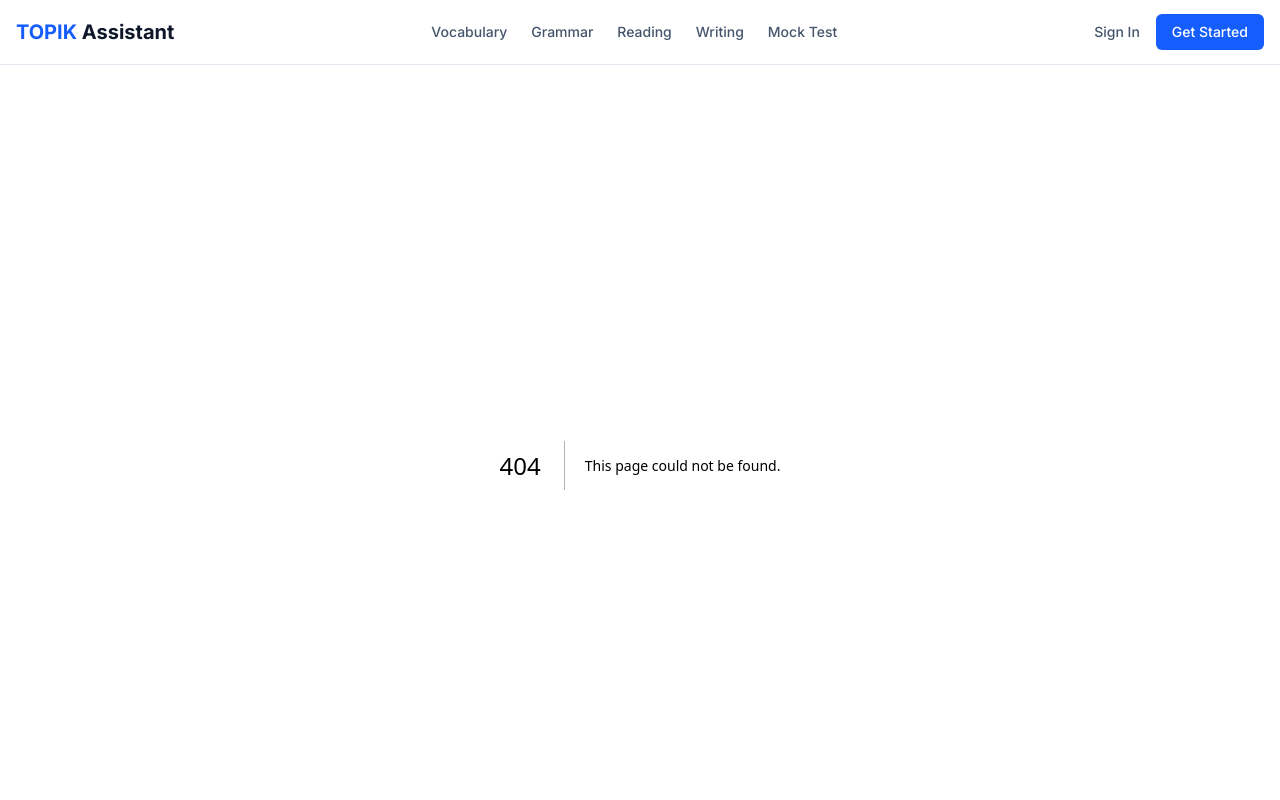
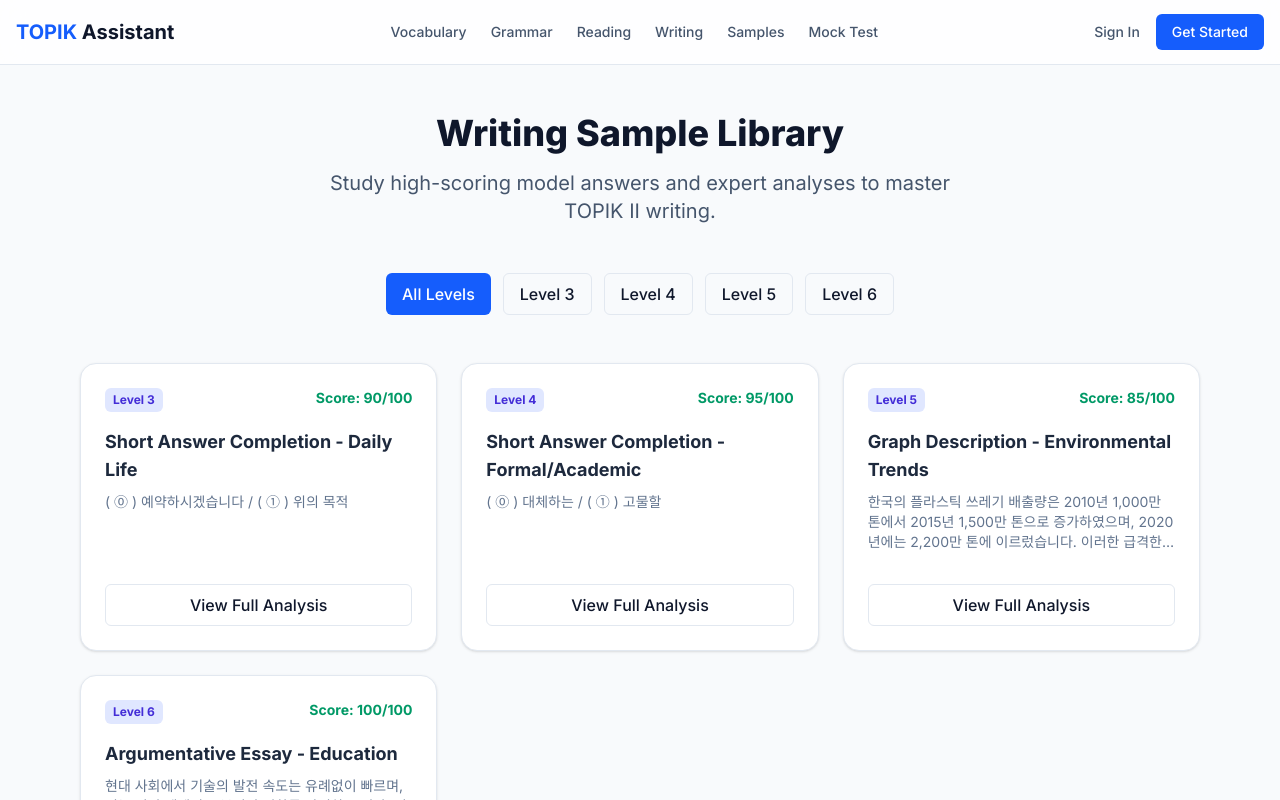
Before and after one commit to prof-lijar/tiny-company, a Next.js app in the folder product/: page /writing/samples in a window 1280 px wide. Before the commit this address had no page. Shown: the top 800 px of the page. Built offline with nearby package versions, Linux system fonts and the light colour scheme.

Commit message:
[CTO] Implement Writing Sample Library with model answers and expert analysis (#412)

```diff
--- /dev/null
+++ b/product/src/app/writing/samples/page.tsx
@@ -0,0 +1,91 @@
+'use client';
+
+import React, { useState } from 'react';
+import { writingSamples } from '@/lib/data/writing-samples';
+import { writingPrompts } from '@/lib/data/writing-prompts';
+import SampleCard from '@/components/writing/SampleCard';
+import { Button } from '@/components/ui/Button';
+
+export default function WritingSamplesPage() {
+  const [selectedSample, setSelectedSample] = useState<any>(null);
+  const [filterLevel, setFilterLevel] = useState<number | 'all'>( 'all');
+
+  const filteredSamples = writingSamples.filter(sample =>
+    filterLevel === 'all' || sample.level === filterLevel
+  );
+
+  return (
+    <div className="max-w-6xl mx-auto py-12 px-4">
+      <header className="mb-12 text-center">
+        <h1 className="text-4xl font-extrabold text-slate-900 mb-4">Writing Sample Library</h1>
+        <p className="text-xl text-slate-600 max-w-2xl mx-auto">
+          Study high-scoring model answers and expert analyses to master TOPIK II writing.
+        </p>
+      </header>
+
+      <div className="flex justify-center gap-3 mb-12">
+        <Button
+          variant={filterLevel === 'all' ? 'primary' : 'outline'}
+          onClick={() => setFilterLevel('all')}
+        >
+          All Levels
+        </Button>
+        {[3, 4, 5, 6].map(level => (
+          <Button
+            key={level}
+            variant={filterLevel === level ? 'primary' : 'outline'}
+            onClick={() => setFilterLevel(level)}
+          >
+          Level {level}
+          </Button>
+        ))}
+      </div>
+
+      <div className="grid grid-cols-1 md:grid-cols-2 lg:grid-cols-3 gap-6">
+        {filteredSamples.map((sample) => {
+          const prompt = writingPrompts.find(p => p.id === sample.promptId);
+          return (
+            <div
+              key={sample.id}
+              className="group bg-white p-6 rounded-2xl border border-slate-200 shadow-sm hover:shadow-md transition-all cursor-pointer flex flex-col justify-between"
+              onClick={() => setSelectedSample(sample)}
+            >
+              <div>
+                <div className="flex justify-between items-start mb-4">
+                  <span className="bg-indigo-100 text-indigo-700 px-2 py-1 rounded-md text-xs font-bold">
+                    Level {sample.level}
+                  </span>
+                  <span className="text-emerald-600 font-bold text-sm">
+                    Score: {sample.score}/100
+                  </span>
+                </div>
+                <h3 className="text-lg font-bold text-slate-800 mb-2 group-hover:text-indigo-600 transition-colors">
+                  {prompt?.title || 'Writing Sample'}
+                </h3>
+                <p className="text-slate-500 text-sm line-clamp-3 mb-4">
+                  {sample.text}
+                </p>
+              </div>
+              <Button variant="outline" className="w-full mt-4">
+                View Full Analysis
+              </Button>
+            </div>
+          );
+        })}
+      </div>
+
+      {selectedSample && (
+        <SampleCard
+          sample={selectedSample}
+          onClose={() => setSelectedSample(null)}
+        />
+      )}
+
+      {filteredSamples.length === 0 && (
+        <div className="text-center py-20">
+          <p className="text-slate-500 italic">No samples found for this level.</p>
+        </div>
+      )}
+    </div>
+  );
+}
--- a/product/src/components/layout/Header.tsx
+++ b/product/src/components/layout/Header.tsx
@@ -15,6 +15,7 @@ export const Header: React.FC = () => {
           <Link href="/grammar" className="hover:text-blue-600 transition-colors">Grammar</Link>
           <Link href="/reading" className="hover:text-blue-600 transition-colors">Reading</Link>
           <Link href="/writing" className="hover:text-blue-600 transition-colors">Writing</Link>
+          <Link href="/writing/samples" className="hover:text-blue-600 transition-colors">Samples</Link>
           <Link href="/mock-test" className="hover:text-blue-600 transition-colors">Mock Test</Link>
         </nav>
         <div className="flex items-center gap-4">
```
